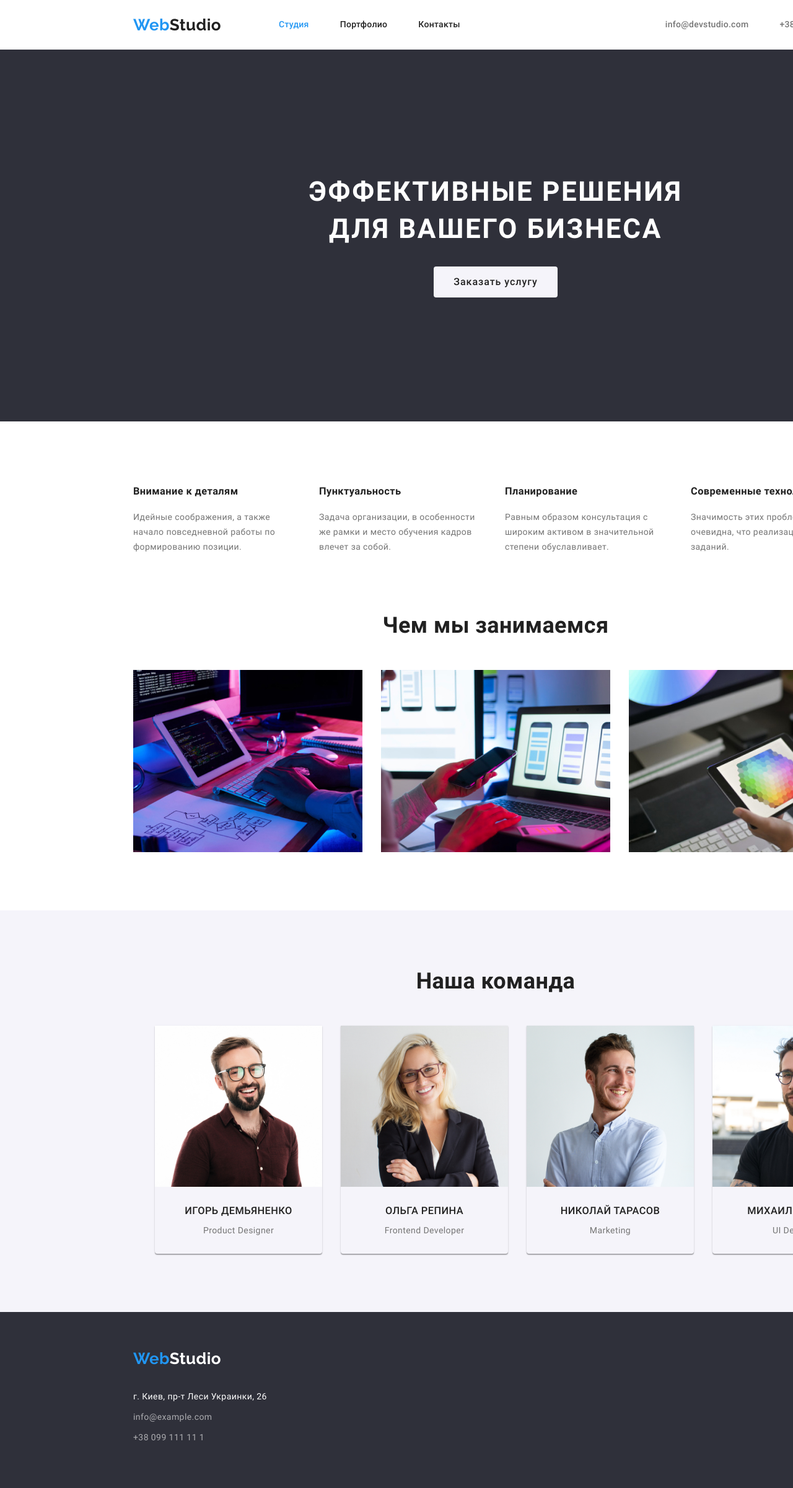
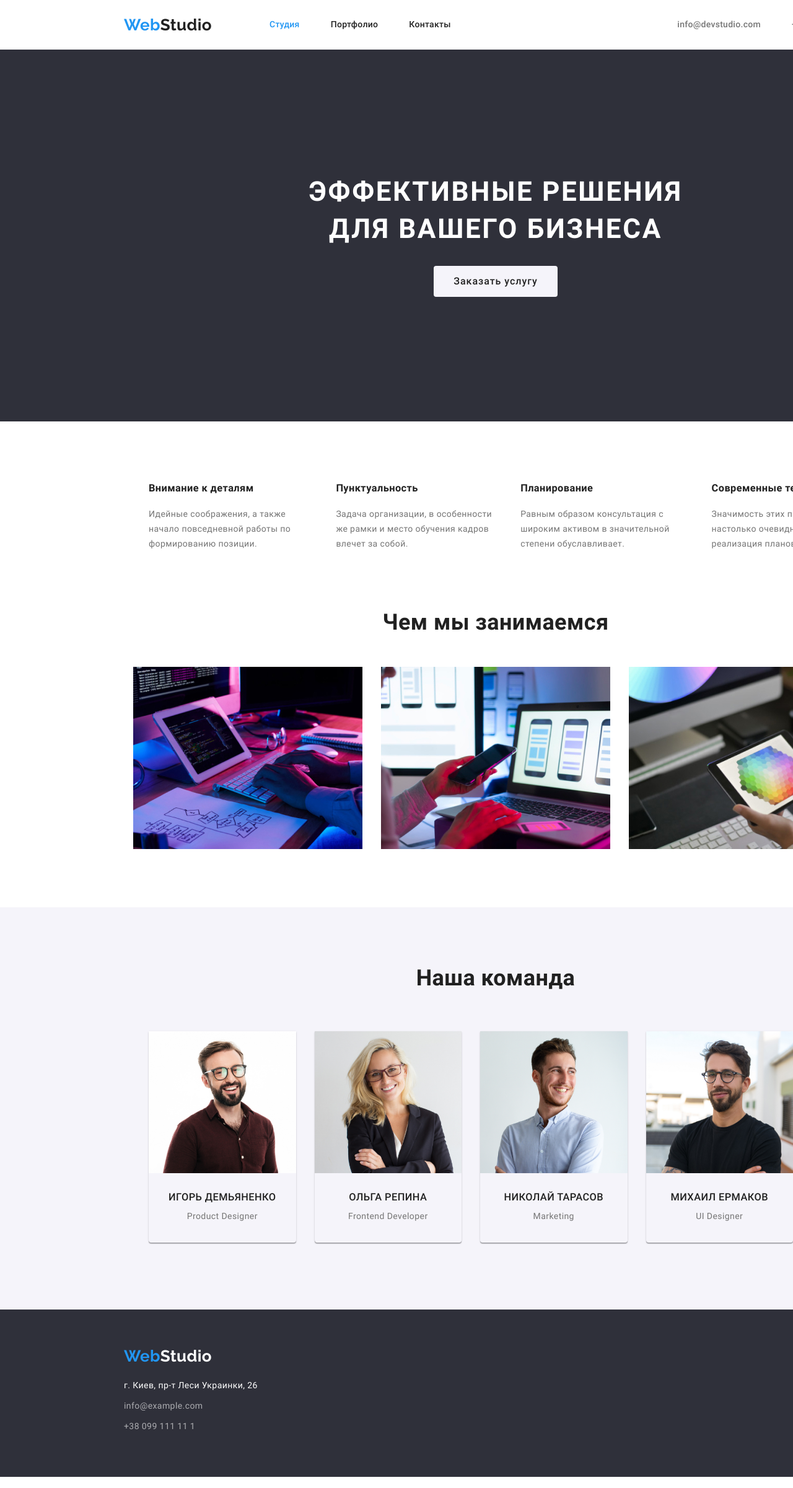
Before and after one commit to Bohdan-Timko/goit-markup-hw-03, a plain HTML site: page index.html in a window 1280 px wide. Shown: the top 2401 px of the page at 62% size. Drawn offline with Linux system fonts and the light colour scheme.

Commit message:
Sjvt changes

```diff
--- a/css/styles.css
+++ b/css/styles.css
@@ -92,8 +92,8 @@ p {
 }
 img {
   display: block;
+  height: auto;
   max-width: 100%;
-  height: auto;
 }
 .visually-hidden {
   position: absolute !important;
@@ -126,7 +126,6 @@ img {
   text-decoration: none;
   font-style: normal;
   color: var(--main-text-cl);
-  margin-left: 215px;
 }
 ul {
   list-style: none;
@@ -139,8 +138,8 @@ ul {
 .menu {
   display: inline-block;
   display: flex;
-  margin-left: 93px;
   padding: 0px;
+  padding-left: 93px;
 }
 .menu li:not(:last-child) {
   padding-right: 50px;
@@ -156,19 +155,18 @@ ul {
   display: block;
 }
 .auth li:not(:last-child) {
-  margin-right: 50px;
+  /* margin-right: 50px; */
+  padding-right: 50px;
 }
 .auth {
   display: flex;
-  padding: 0;
-  margin-left: 331px;
+  margin-left: auto;
 }
 
 .e-address {
   font-weight: 500;
   line-height: 1.142px;
   letter-spacing: 0.02em;
-  text-decoration: none;
   color: inherit;
   text-decoration: none;
   color: var(--grey);
@@ -177,7 +175,6 @@ ul {
   background-color: var(--background);
   height: 600px;
   text-align: center;
-  margin-bottom: 99px;
 }
 .hero-title {
   color: var(--white);
@@ -188,10 +185,7 @@ ul {
   text-transform: uppercase;
   background-color: var(--background);
   text-align: center;
-  margin: 0;
-
   padding-top: 200px;
-  padding-bottom: 30px;
 }
 .btn {
   font-family: inherit;
@@ -220,24 +214,25 @@ ul {
 }
 .menu-values {
   display: flex;
-  margin-bottom: 94px;
+  padding-top: 94px;
+  padding-bottom: 94px;
   justify-content: center;
-  padding: 0;
+  margin: 0;
 }
 .values {
-  width: 270px;
+  /* width: 270px; */
 }
 .values:not(:last-child) {
-  margin-right: 30px;
+  padding-right: 30px;
 }
 .featues {
   padding-bottom: 10px;
 }
 .main-text {
-  margin: 0;
   line-height: 1.71;
   letter-spacing: 0.03em;
   color: var(--grey);
+  margin: 0;
 }
 .section-title {
   font-weight: 700;
@@ -250,38 +245,44 @@ ul {
 }
 .our-work {
   display: flex;
+  justify-content: center;
   padding: 0;
-  justify-content: center;
-  margin-bottom: 94px;
-  margin-top: 0;
+  margin: 0;
+  padding-bottom: 94px;
 }
 .our-work li:not(:last-child) {
   padding-right: 30px;
 }
 .our-crew {
   background-color: var(--section-crew);
+  padding-top: 94px;
+  padding-bottom: 94px;
 }
-.team-members {
-  padding-top: 94px;
-}
+
+/* .team-members {
+  box-sizing: border-box;
+  margin-right: 30px;
+  width: calc(100% / 4 - 30px);
+} */
 .team {
   display: flex;
   flex-wrap: wrap;
-  justify-content: center;
-  padding-bottom: 94px;
-  margin: 0;
+  margin-right: -30px;
+  /* justify-content: center; */
 }
 .members {
-  width: 270px;
-  height: 368px;
+  box-sizing: border-box;
   text-align: center;
-  /* flex-basis: calc(100% / 4 - 30px); */
+  flex-basis: calc(100% / 4 - 60px);
   box-shadow: 0px 1px 3px rgba(0, 0, 0, 0.12), 0px 1px 1px rgba(0, 0, 0, 0.14),
     0px 2px 1px rgba(0, 0, 0, 0.2);
   border-radius: 0px 0px 4px 4px;
-  margin-left: 30px;
+  justify-content: center;
+  padding-bottom: 30px;
+  margin-right: 30px;
+  margin-top: 0;
+  margin-bottom: 0;
 }
-
 .names {
   font-style: normal;
   font-weight: 500;
@@ -295,13 +296,6 @@ ul {
   color: var(--grey);
   margin: 0;
   padding-bottom: 30;
-}
-.direction {
-  color: var(--grey);
-  padding-top: 4px;
-  padding-left: 24px;
-  padding-bottom: 20px;
-  margin: 0;
 }
 .basement {
   background-color: var(--background);
@@ -346,21 +340,21 @@ nav .contacts,
   text-decoration: none;
   font-style: normal;
   color: var(--white);
+  margin: 0;
+  padding: 0;
 
-  margin-left: 215px;
-  margin-top: 60px;
-  margin-bottom: 20px;
+  padding-top: 60px;
+  padding-bottom: 20px;
 }
 .menu-address {
-  margin-bottom: 60px;
+  margin: 0;
   padding: 0;
+  padding-bottom: 60px;
 }
 .item-address {
-  margin-left: 215px;
-  text-align: left;
   padding-bottom: 9px;
 }
-.item-address :not(:last-child) {
+.menu-address .item-address :not(:last-child) {
   display: inline-block;
   padding-bottom: 9px;
 }
@@ -411,27 +405,28 @@ nav .contacts,
 .menu-projects {
   display: flex;
   flex-wrap: wrap;
+  margin-right: -30px;
+  margin-bottom: -30;
+  padding-bottom: 94px;
   justify-content: center;
-  padding: 0;
-  margin-left: -30px;
-  margin-top: -30px;
-  margin: 0;
-  margin-bottom: 94px;
-}
-.menu-projects .projects {
-  display: block;
-  width: 370px;
-  height: 404px;
-  border: 1px solid #eeeeee;
-  /* margin-right: 30px;
-  margin-bottom: 30px; */
 }
 .projects {
-  margin-left: 30px;
-  margin-top: 30px;
+  box-sizing: border-box;
+  width: 370px;
+  border: 1px solid #eeeeee;
+  margin-right: 30px;
   width: calc(100% / 3 - 30px);
+  margin-bottom: 30px;
 }
+
 .projects-link {
   font-style: normal;
   text-decoration: none;
 }
+.main-1200 {
+  width: 1200px;
+  margin-right: auto;
+  margin-left: auto;
+  padding-left: 15px;
+  padding-right: 15px;
+}
--- a/index.html
+++ b/index.html
@@ -11,7 +11,7 @@
   <body>
     <div class="container header-container">
     <header class="header">
-      <nav class="header-items">
+      <nav class="header-items main-1200">
         <a href="#company" class="link-logo-h"><span class="web">Web</span>Studio</a>
         <ul class="menu">
           <li class="menu-item"><a href="index.html" class="menu-nav studio">Студия</a></li>
@@ -28,10 +28,12 @@
     <main>
     <div class="container">
       <section class="hero">
-        <h1 class="hero-title">эффективные решения <br>для вашего бизнеса</h1>
+        <h1 class="hero-title main-1200">эффективные решения <br>для вашего бизнеса</h1>
         <button class="btn">Заказать услугу</button>
       </section>
-      <section class="CompanyValues">
+    </div>
+    <div class="container">
+      <section class="CompanyValues main-1200">
         <h2 hidden>Скрытый Заголовок</h2>
         <ul class="menu-values">
           <li class="values">
@@ -62,7 +64,7 @@
         </section>
       </div>
       <div class="container">
-        <section>
+        <section class="main-1200">
           <h2 class="section-title">Чем мы занимаемся</h2>
           <ul class="our-work">
             <li><img src="images/img(7).jpg" width="370" height="294" alt="ПК" /></li>
@@ -72,7 +74,7 @@
         </section>
       </div>
       <div class="container our-crew">
-      <section>
+      <section class="main-1200">
           <h2 class="section-title team-members">Наша команда</h2>
         <ul class="team">
             <li class="members">
@@ -97,6 +99,7 @@
       </main>
       <div class="container">
       <footer class="basement">
+        <div class="main-1200">
         <a href="#company" class="link-logo-f"><span class="web">Web</span>Studio</a>
       <address class="address-accent">
         <ul class="menu-address">
@@ -106,6 +109,7 @@
           <li class="item-address"><a href="tel:+38099111111" class="link-footer">+38 099 111 11 1</a></li>
         </ul>
       </address>
+      </div>
     </footer>
     </div>
   </body>
```
Also changed, not shown: portfolio.html (+4 -2 lines).
